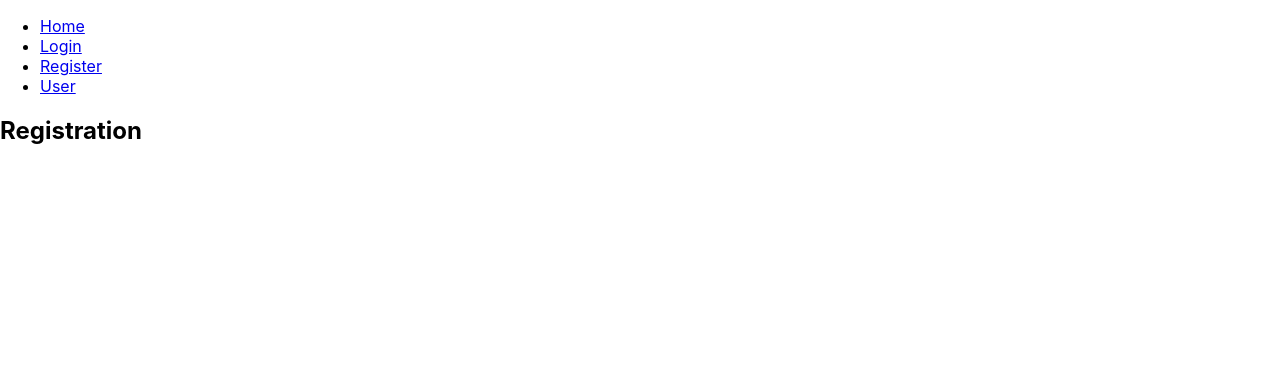
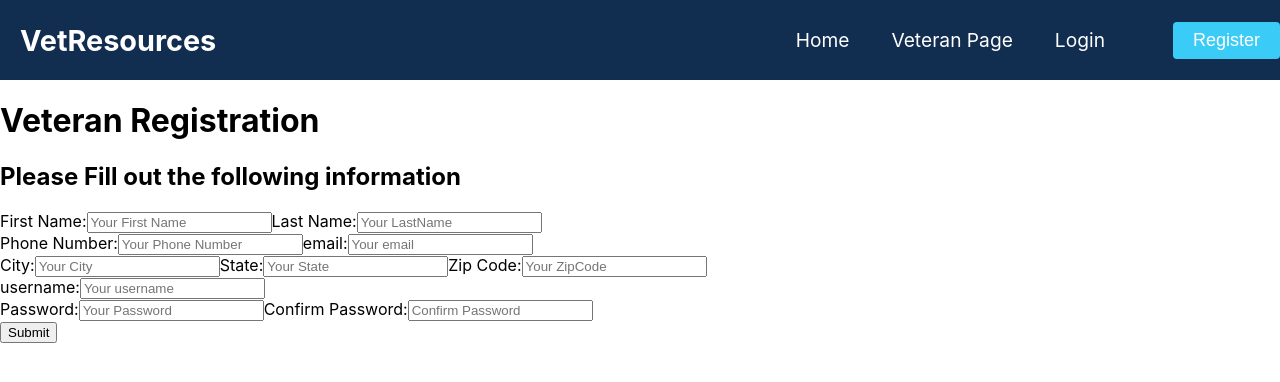
Before and after one commit to patrickcollins24/vet-resources, a React (Create React App) app: page /register in a window 1280 px wide. Shown: the top 382 px of the page. Built offline with nearby package versions, Linux system fonts and the light colour scheme.

Commit message:
fixed navigation menu to work with new routers

```diff
--- a/src/App.js
+++ b/src/App.js
@@ -7,6 +7,8 @@ import Appointments from './components/Appointments';
 import AddAppointment from './components/AddAppointment';
 import VeteranPage from './components/VeteranPage';
 import ProviderPage from './components/VeteranPage';
+import VeteranLogin from './components/VeteranLogin';
+import VeteranRegistration from './components/VeteranRegistration';
 
 
 
@@ -17,7 +19,7 @@ export default function App() {
     <Router>
       <div>
         <nav>
-          <ul>
+          {/* <ul>
             <li>
               <Link to="/">Home</Link>
             </li>
@@ -28,22 +30,26 @@ export default function App() {
               <Link to="/register">Register</Link>
             </li>
             <li>
-              <Link to="/user">User</Link>
+              <Link to="/users">Users</Link>
             </li>
-          </ul>
+          </ul> */}
         </nav>
 
         <Switch>
           <Route path="/login">
-            <Login />
+            <Navbar />
+            <VeteranLogin />
           </Route>
           <Route path="/register">
-            <Register />
+            <Navbar />
+            <VeteranRegistration />
           </Route>
           <Route path="/users">
-            <Users />
+            <Navbar />
+            <VeteranPage />
           </Route>
           <Route path="/">
+            <Navbar />
             <Home />
           </Route>
         </Switch>
--- a/src/components/Navbar/MenuItems.js
+++ b/src/components/Navbar/MenuItems.js
@@ -7,29 +7,20 @@ export const MenuItems = [
         cName: 'nav-links'
     },
     {
-        title: 'About us',
-        url: '/about',
+        title: 'Veteran Page',
+        url: '/users',
         cName: 'nav-links'
     },
     {
-        title: 'Veteran Login',
-        url: '#',
-        cName: 'nav-links'
-    },
-    {
-        title: 'Provider Login',
-        url: '/',
-        cName: 'nav-links'
-    },
-    {
-        title: 'Contact Us',
-        url: '#',
+        title: 'Login',
+        url: '/login',
         cName: 'nav-links'
     },
     {
         title: 'Register',
-        url: '#',
+        url: '/register',
         cName: 'nav-links-mobile'
     },
 
+
 ]
--- a/src/components/Navbar/Navbar.js
+++ b/src/components/Navbar/Navbar.js
@@ -33,7 +33,10 @@ class Navbar extends Component {
                         )
                     })}
                 </ul>
-                <Button>Register</Button>
+                <Link to='/register'>
+                    <Button>Register</Button>
+                </Link>
+
             </nav>
         )
     }
```
